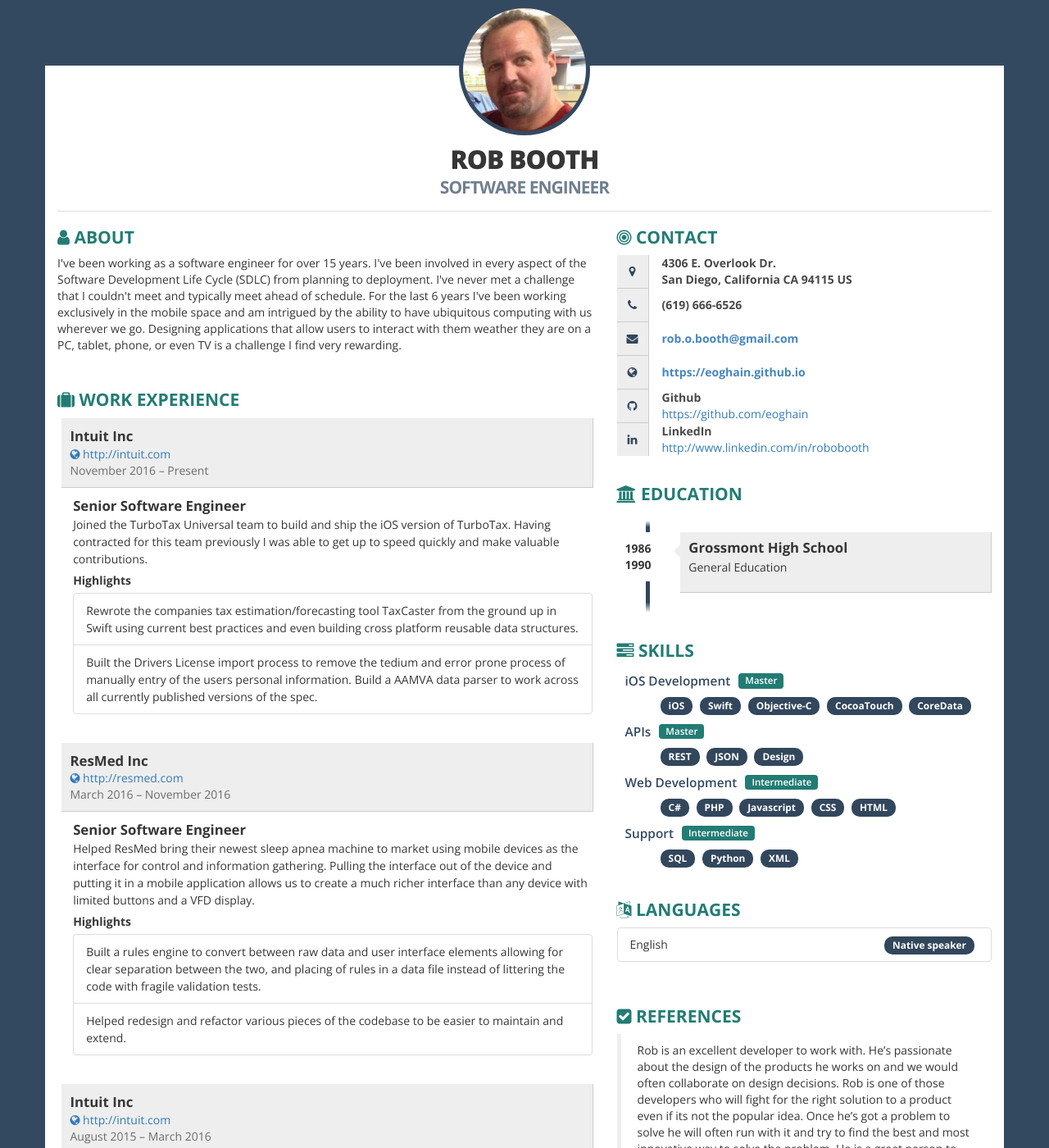
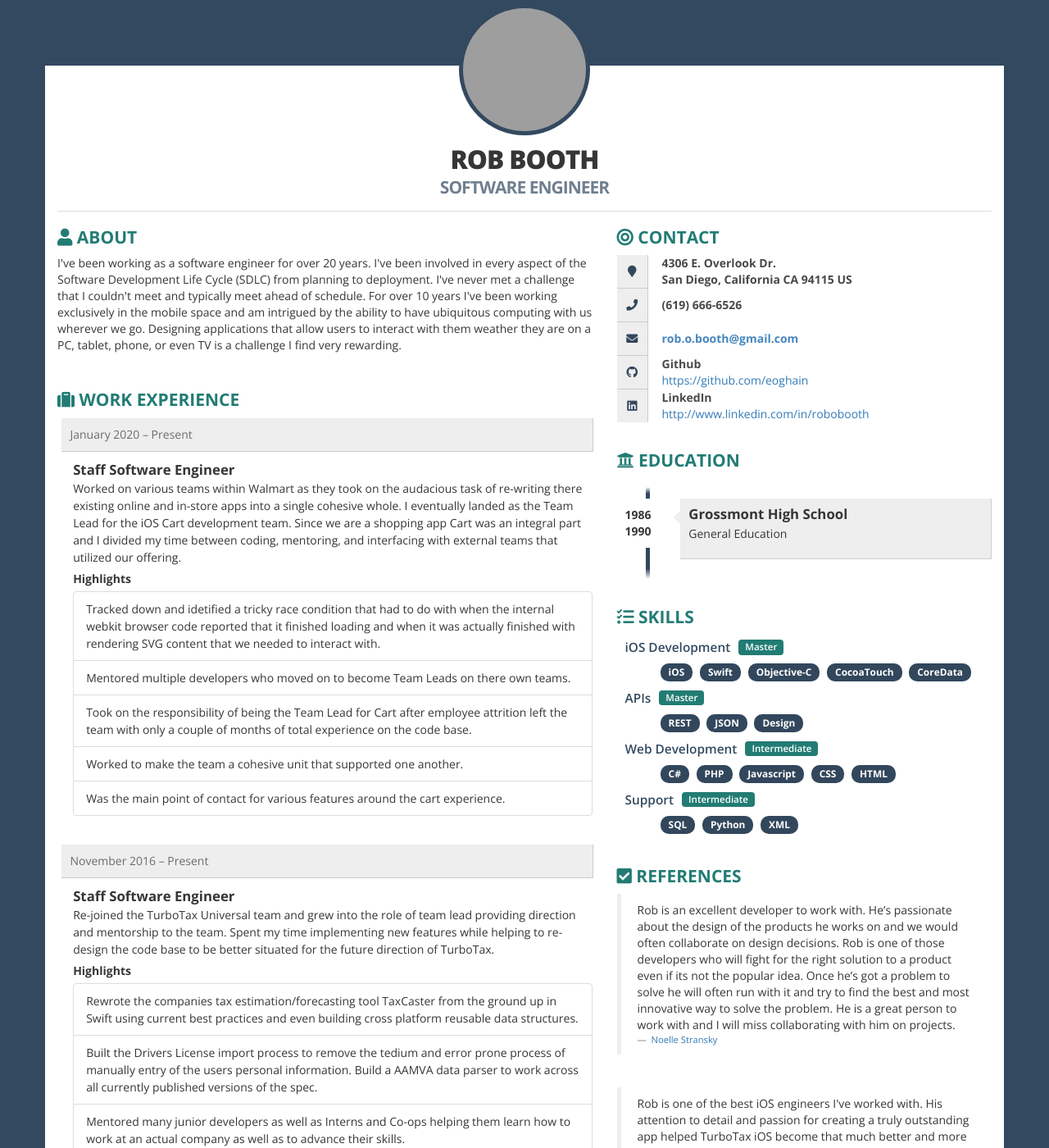
Before and after one commit to eoghain/eoghain.github.io, a Jekyll site: the page resume2.html, which Jekyll copies as it is, in a window 1280 px wide and 1400 px high. Shown: the whole window at 82% size. Built offline with Jekyll 4.4.1, drawn with Linux system fonts in a browser that asks for light colours; nearby versions of some CDN libraries; some of the changed text lies outside the part shown; grey boxes are pictures that could not be loaded.

Commit message:
Update Resumes

```diff
--- a/resume2.html
+++ b/resume2.html
@@ -6,8 +6,10 @@
     <meta http-equiv="X-UA-Compatible" content="IE=edge,chrome=1">
     <meta name="viewport" content="width=device-width, initial-scale=1">
     <title>Resume of Rob Booth</title>
+    <!-- <link href="https://maxcdn.bootstrapcdn.com/bootstrap/3.3.7/css/bootstrap.min.css" rel="stylesheet"> -->
+    <!-- <link href="https://maxcdn.bootstrapcdn.com/font-awesome/4.7.0/css/font-awesome.min.css" rel="stylesheet"> -->
     <link href="https://maxcdn.bootstrapcdn.com/bootstrap/3.3.7/css/bootstrap.min.css" rel="stylesheet">
-    <link href="https://maxcdn.bootstrapcdn.com/font-awesome/4.7.0/css/font-awesome.min.css" rel="stylesheet">
+    <link href="https://cdnjs.cloudflare.com/ajax/libs/font-awesome/5.14.0/css/all.min.css" rel="stylesheet">
     <style type="text/css">
     @import url(https://fonts.googleapis.com/css?family=Open+Sans:400,600,700,800);
 @charset "utf-8";
@@ -389,7 +391,7 @@
           <div id="photo-header" class="text-center">
             <!-- PHOTO (AVATAR) -->
             <div id="photo">
-              <img src="https:&#x2F;&#x2F;raw.githubusercontent.com&#x2F;eoghain&#x2F;eoghain.github.io&#x2F;master&#x2F;images&#x2F;headshot.jpg" alt="avatar">
+              <img src="&#x2F;&#x2F;www.gravatar.com&#x2F;avatar&#x2F;28953a8a82fc5800a821728573158893?s&#x3D;200&amp;r&#x3D;pg&amp;d&#x3D;mm" alt="avatar">
             </div>
             <div id="text-header" >
               <h1>Rob Booth<br><span>Software Engineer</span></h1>
@@ -401,33 +403,35 @@
         <div class="col-xs-12 col-sm-7">
           <!-- ABOUT ME -->
           <div class="box">
-            <h2><i class="fa fa-user ico"></i> About</h2>
-            <p>I've been working as a software engineer for over 15 years.  I've been involved in every aspect of the Software Development Life Cycle (SDLC) from planning to deployment.  I've never met a challenge that I couldn't meet and typically meet ahead of schedule.
+            <h2><i class="fas fa-user ico"></i> About</h2>
+            <p>I've been working as a software engineer for over 20 years.  I've been involved in every aspect of the Software Development Life Cycle (SDLC) from planning to deployment.  I've never met a challenge that I couldn't meet and typically meet ahead of schedule.
 
-For the last 6 years I've been working exclusively in the mobile space and am intrigued by the ability to have ubiquitous computing with us wherever we go.  Designing applications that allow users to interact with them weather they are on a PC, tablet, phone, or even TV is a challenge I find very rewarding.</p>
+For over 10 years I've been working exclusively in the mobile space and am intrigued by the ability to have ubiquitous computing with us wherever we go.  Designing applications that allow users to interact with them weather they are on a PC, tablet, phone, or even TV is a challenge I find very rewarding.</p>
           </div>
           <!-- WORK EXPERIENCE -->
           <div class="box">
-            <h2><i class= "fa fa-suitcase ico"></i> Work Experience</h2>
+            <h2><i class= "fas fa-suitcase ico"></i> Work Experience</h2>
               <div class="job clearfix">
                 <div class="row">
                   <div class="details">
-                    <div class="where">Intuit Inc</div>
-                    <div class="address">
-                      <a href="http:&#x2F;&#x2F;intuit.com" target= "_blank"><i class="fa fa-globe ico"></i> http:&#x2F;&#x2F;intuit.com</a>
+                    <div class="where">
+
                     </div>
-                    <div class="year">November 2016 – Present</div>
+                    <div class="year">January 2020 – Present</div>
                   </div>
                 </div>
                 <div class="row">
                   <div class="job-details col-xs-11">
-                    <div class="profession">Senior Software Engineer</div>
+                    <div class="profession">Staff Software Engineer</div>
                     <div class="description">
-                      Joined the TurboTax Universal team to build and ship the iOS version of TurboTax.  Having contracted for this team previously I was able to get up to speed quickly and make valuable contributions.
+                      Worked on various teams within Walmart as they took on the audacious task of re-writing there existing online and in-store apps into a single cohesive whole.  I eventually landed as the Team Lead for the iOS Cart development team.  Since we are a shopping app Cart was an integral part and I divided my time between coding, mentoring, and interfacing with external teams that utilized our offering.
                       <div class="highlights">Highlights</div>
                       <ul class="list-group">
-                        <li class="list-group-item">Rewrote the companies tax estimation/forecasting tool TaxCaster from the ground up in Swift using current best practices and even building cross platform reusable data structures.</li>
-                        <li class="list-group-item">Built the Drivers License import process to remove the tedium and error prone process of manually entry of the users personal information.  Build a AAMVA data parser to work across all currently published versions of the spec.</li>
+                        <li class="list-group-item">Tracked down and idetified a tricky race condition that had to do with when the internal webkit browser code reported that it finished loading and when it was actually finished with rendering SVG content that we needed to interact with.</li>
+                        <li class="list-group-item">Mentored multiple developers who moved on to become Team Leads on there own teams.</li>
+                        <li class="list-group-item">Took on the responsibility of being the Team Lead for Cart after employee attrition left the team with only a couple of months of total experience on the code base.</li>
+                        <li class="list-group-item">Worked to make the team a cohesive unit that supported one another.</li>
+                        <li class="list-group-item">Was the main point of contact for various features around the cart experience.</li>
                       </ul>
                     </div>
                   </div>
@@ -436,9 +440,33 @@
               <div class="job clearfix">
                 <div class="row">
                   <div class="details">
-                    <div class="where">ResMed Inc</div>
-                    <div class="address">
-                      <a href="http:&#x2F;&#x2F;resmed.com" target= "_blank"><i class="fa fa-globe ico"></i> http:&#x2F;&#x2F;resmed.com</a>
+                    <div class="where">
+
+                    </div>
+                    <div class="year">November 2016 – Present</div>
+                  </div>
+                </div>
+                <div class="row">
+                  <div class="job-details col-xs-11">
+                    <div class="profession">Staff Software Engineer</div>
+                    <div class="description">
+                      Re-joined the TurboTax Universal team and grew into the role of team lead providing direction and mentorship to the team.  Spent my time implementing new features while helping to re-design the code base to be better situated for the future direction of TurboTax.
+                      <div class="highlights">Highlights</div>
+                      <ul class="list-group">
+                        <li class="list-group-item">Rewrote the companies tax estimation/forecasting tool TaxCaster from the ground up in Swift using current best practices and even building cross platform reusable data structures.</li>
+                        <li class="list-group-item">Built the Drivers License import process to remove the tedium and error prone process of manually entry of the users personal information.  Build a AAMVA data parser to work across all currently published versions of the spec.</li>
+                        <li class="list-group-item">Mentored many junior developers as well as Interns and Co-ops helping them learn how to work at an actual company as well as to advance their skills.</li>
+                        <li class="list-group-item">Worked on cross functional teams to keep back and front end teams coordinated and working towards the same eventual goals.</li>
+                      </ul>
+                    </div>
+                  </div>
+                </div>
+              </div>
+              <div class="job clearfix">
+                <div class="row">
+                  <div class="details">
+                    <div class="where">
+
                     </div>
                     <div class="year">March 2016 – November 2016</div>
                   </div>
@@ -460,9 +488,8 @@
               <div class="job clearfix">
                 <div class="row">
                   <div class="details">
-                    <div class="where">Intuit Inc</div>
-                    <div class="address">
-                      <a href="http:&#x2F;&#x2F;intuit.com" target= "_blank"><i class="fa fa-globe ico"></i> http:&#x2F;&#x2F;intuit.com</a>
+                    <div class="where">
+
                     </div>
                     <div class="year">August 2015 – March 2016</div>
                   </div>
@@ -484,9 +511,8 @@
               <div class="job clearfix">
                 <div class="row">
                   <div class="details">
-                    <div class="where">Brain Corporation</div>
-                    <div class="address">
-                      <a href="http:&#x2F;&#x2F;braincorporation.com" target= "_blank"><i class="fa fa-globe ico"></i> http:&#x2F;&#x2F;braincorporation.com</a>
+                    <div class="where">
+
                     </div>
                     <div class="year">September 2014 – August 2015</div>
                   </div>
@@ -508,9 +534,8 @@
               <div class="job clearfix">
                 <div class="row">
                   <div class="details">
-                    <div class="where">Bridgepoint Education Inc</div>
-                    <div class="address">
-                      <a href="http:&#x2F;&#x2F;bridgepointeducation.com" target= "_blank"><i class="fa fa-globe ico"></i> http:&#x2F;&#x2F;bridgepointeducation.com</a>
+                    <div class="where">
+
                     </div>
                     <div class="year">January 2008 – September 2014</div>
                   </div>
@@ -534,9 +559,8 @@
               <div class="job clearfix">
                 <div class="row">
                   <div class="details">
-                    <div class="where">Intertune</div>
-                    <div class="address">
-                      <a href="http:&#x2F;&#x2F;intertune.com" target= "_blank"><i class="fa fa-globe ico"></i> http:&#x2F;&#x2F;intertune.com</a>
+                    <div class="where">
+
                     </div>
                     <div class="year">September 2006 – August 2007</div>
                   </div>
@@ -558,7 +582,9 @@
               <div class="job clearfix">
                 <div class="row">
                   <div class="details">
-                    <div class="where">RKB Enterprises, LLC.</div>
+                    <div class="where">
+
+                    </div>
                     <div class="year">September 2005 – September 2006</div>
                   </div>
                 </div>
@@ -578,7 +604,9 @@
               <div class="job clearfix">
                 <div class="row">
                   <div class="details">
-                    <div class="where">Indyme Electronics Inc.</div>
+                    <div class="where">
+
+                    </div>
                     <div class="year">March 2003 – August 2005</div>
                   </div>
                 </div>
@@ -601,9 +629,8 @@
               <div class="job clearfix">
                 <div class="row">
                   <div class="details">
-                    <div class="where">Intuit Inc.</div>
-                    <div class="address">
-                      <a href="http:&#x2F;&#x2F;intuit.com" target= "_blank"><i class="fa fa-globe ico"></i> http:&#x2F;&#x2F;intuit.com</a>
+                    <div class="where">
+
                     </div>
                     <div class="year">July 2001 – March 2003</div>
                   </div>
@@ -627,7 +654,9 @@
               <div class="job clearfix">
                 <div class="row">
                   <div class="details">
-                    <div class="where">SeminarSource.Com</div>
+                    <div class="where">
+
+                    </div>
                     <div class="year">December 2000 – July 2001</div>
                   </div>
                 </div>
@@ -650,7 +679,9 @@
               <div class="job clearfix">
                 <div class="row">
                   <div class="details">
-                    <div class="where">Solutions Media Inc.</div>
+                    <div class="where">
+
+                    </div>
                     <div class="year">March 2000 – September 2000</div>
                   </div>
                 </div>
@@ -666,7 +697,9 @@
               <div class="job clearfix">
                 <div class="row">
                   <div class="details">
-                    <div class="where">Grant &amp; Associates</div>
+                    <div class="where">
+
+                    </div>
                     <div class="year">August 1999 – March 2000</div>
                   </div>
                 </div>
@@ -682,7 +715,9 @@
               <div class="job clearfix">
                 <div class="row">
                   <div class="details">
-                    <div class="where">Financial Database Services</div>
+                    <div class="where">
+
+                    </div>
                     <div class="year">July 1998 – August 1999</div>
                   </div>
                 </div>
@@ -700,43 +735,40 @@
         <div class="col-xs-12 col-sm-5">
           <!-- CONTACT -->
           <div class="box clearfix">
-            <h2><i class="fa fa-bullseye ico"></i> Contact</h2>
+            <h2><i class="fas fa-bullseye ico"></i> Contact</h2>
             <div class="contact-item">
-              <div class="icon pull-left text-center"><span class="fa fa-map-marker fa-fw"></span></div>
+              <div class="icon pull-left text-center"><span class="fas fa-map-marker fa-fw"></span></div>
               <div class="title pull-right">4306 E. Overlook Dr.</div>
               <div class="title  pull-right">San Diego, California CA 94115 US</div>
             </div>
             <div class="contact-item">
-              <div class="icon pull-left text-center"><span class="fa fa-phone fa-fw"></span></div>
+              <div class="icon pull-left text-center"><span class="fas fa-phone fa-fw"></span></div>
               <div class="title only pull-right">(619) 666-6526</div>
             </div>
             <div class="contact-item">
-              <div class="icon pull-left text-center"><span class="fa fa-envelope fa-fw"></span></div>
+              <div class="icon pull-left text-center"><span class="fas fa-envelope fa-fw"></span></div>
               <div class="title only pull-right"><a href="mailto:rob.o.booth@gmail.com" target="_blank">rob.o.booth@gmail.com</a></div>
             </div>
             <div class="contact-item">
-              <div class="icon pull-left text-center"><span class="fa fa-globe fa-fw"></span></div>
-              <div class="title only pull-right"><a href="https:&#x2F;&#x2F;eoghain.github.io" target="_blank">https:&#x2F;&#x2F;eoghain.github.io</a></div>
-            </div>
-            <div class="contact-item">
-              <div class="icon pull-left text-center"><span class="fa fa-github fa-fw"></span></div>
+              <div class="icon pull-left text-center"><span class="fab fa-github fa-fw"></span></div>
               <div class="title pull-right">Github</div>
               <div class="description pull-right"><a href="https:&#x2F;&#x2F;github.com&#x2F;eoghain" target="_blank">https:&#x2F;&#x2F;github.com&#x2F;eoghain</a></div>
             </div>
             <div class="contact-item">
-              <div class="icon pull-left text-center"><span class="fa fa-linkedin fa-fw"></span></div>
+              <div class="icon pull-left text-center"><span class="fab fa-linkedin fa-fw"></span></div>
               <div class="title pull-right">LinkedIn</div>
               <div class="description pull-right"><a href="http:&#x2F;&#x2F;www.linkedin.com&#x2F;in&#x2F;robobooth" target="_blank">http:&#x2F;&#x2F;www.linkedin.com&#x2F;in&#x2F;robobooth</a></div>
             </div>
           </div>
           <!-- EDUCATION -->
           <div class="box">
-            <h2><i class="fa fa-university ico"></i> Education</h2>
+            <h2><i class="fas fa-university ico"></i> Education</h2>
             <ul id="education" class="clearfix">
               <li>
                 <div class="year pull-left">1986 1990</div>
                 <div class="description pull-right">
                   <h3>Grossmont High School</h3>
+                  <div class="where"></div>
 
                   <p>General Education</p>
                 </div>
@@ -745,7 +777,7 @@
           </div>
           <!-- SKILLS -->
           <div class="box">
-            <h2><i class="fa fa-tasks ico"></i> Skills</h2>
+            <h2><i class="fas fa-tasks ico"></i> Skills</h2>
             <div class="skills clearfix">
               <div class="item-skills">
                   iOS Development
@@ -795,19 +827,20 @@
               </div>
             </div>
           </div>
-          <!-- LANGUAGES -->
           <div class="box">
-            <h2><i class="fa fa-language ico"></i> Languages</h2>
-            <ul class="list-group">
-              <li class=" list-group-item">English<span class="skill badge pull-right">Native speaker</span></li>
-            </ul>
-          </div>
-          <div class="box">
-            <h2><i class= "fa fa-check-square ico"></i> References</h2>
+            <h2><i class= "fas fa-check-square ico"></i> References</h2>
             <blockquote>
               <div>Rob is an excellent developer to work with. He’s passionate about the design of the products he works on and we would often collaborate on design decisions. Rob is one of those developers who will fight for the right solution to a product even if its not the popular idea. Once he’s got a problem to solve he will often run with it and try to find the best and most innovative way to solve the problem. He is a great person to work with and I will miss collaborating with him on projects.</div>
               <footer>
                 <a href="" target= "_blank">Noelle Stransky</a>
+              </footer>
+            </blockquote><br>
+            <blockquote>
+              <div>Rob is one of the best iOS engineers I've worked with. His attention to detail and passion for creating a truly outstanding app helped TurboTax iOS become that much better and more stable in his time here.
+
+He'd be one of the first people I seek out if I had my own company and was looking for an excellent developer.</div>
+              <footer>
+                <a href="" target= "_blank">Lucien Dupont</a>
               </footer>
             </blockquote><br>
           </div>
```
Also changed, not shown: resume.html (+126 -58 lines), resume.json (+24 -4 lines), resume.md (+20 -3 lines), Readme.md.
